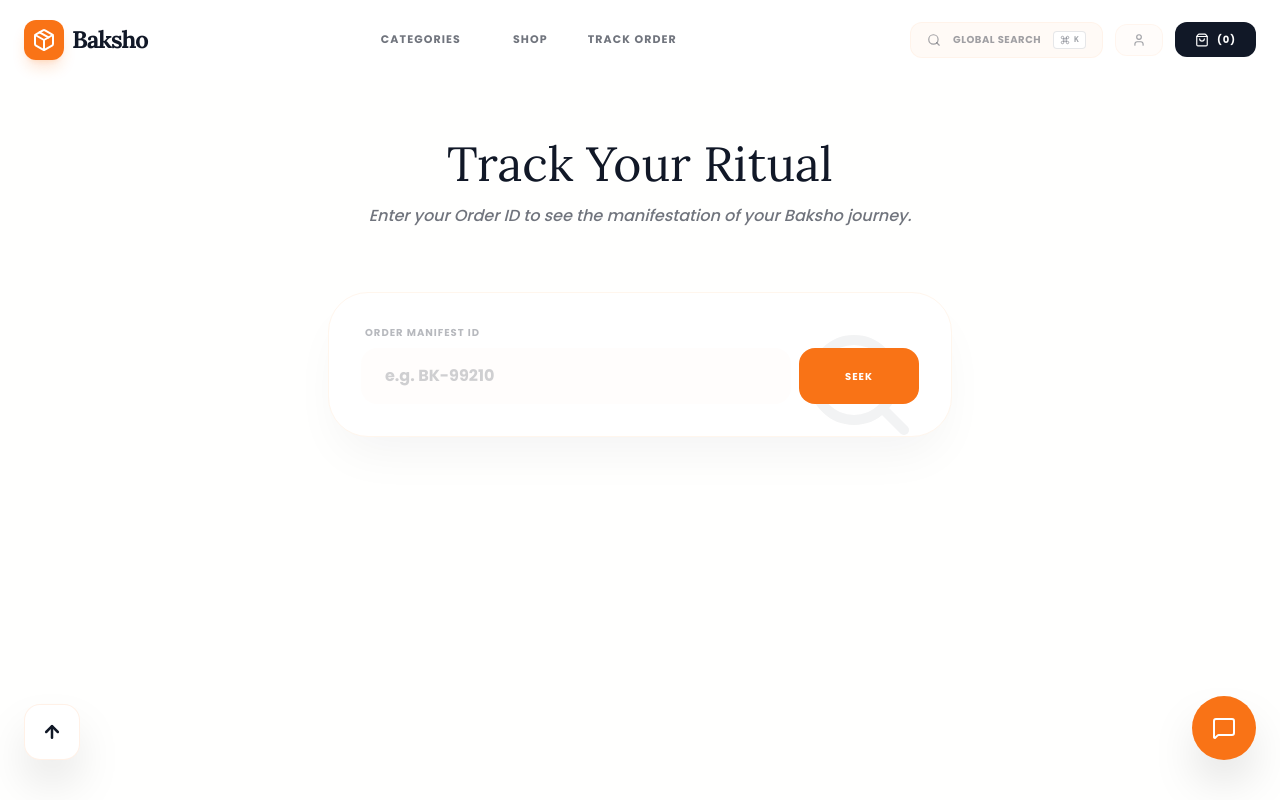
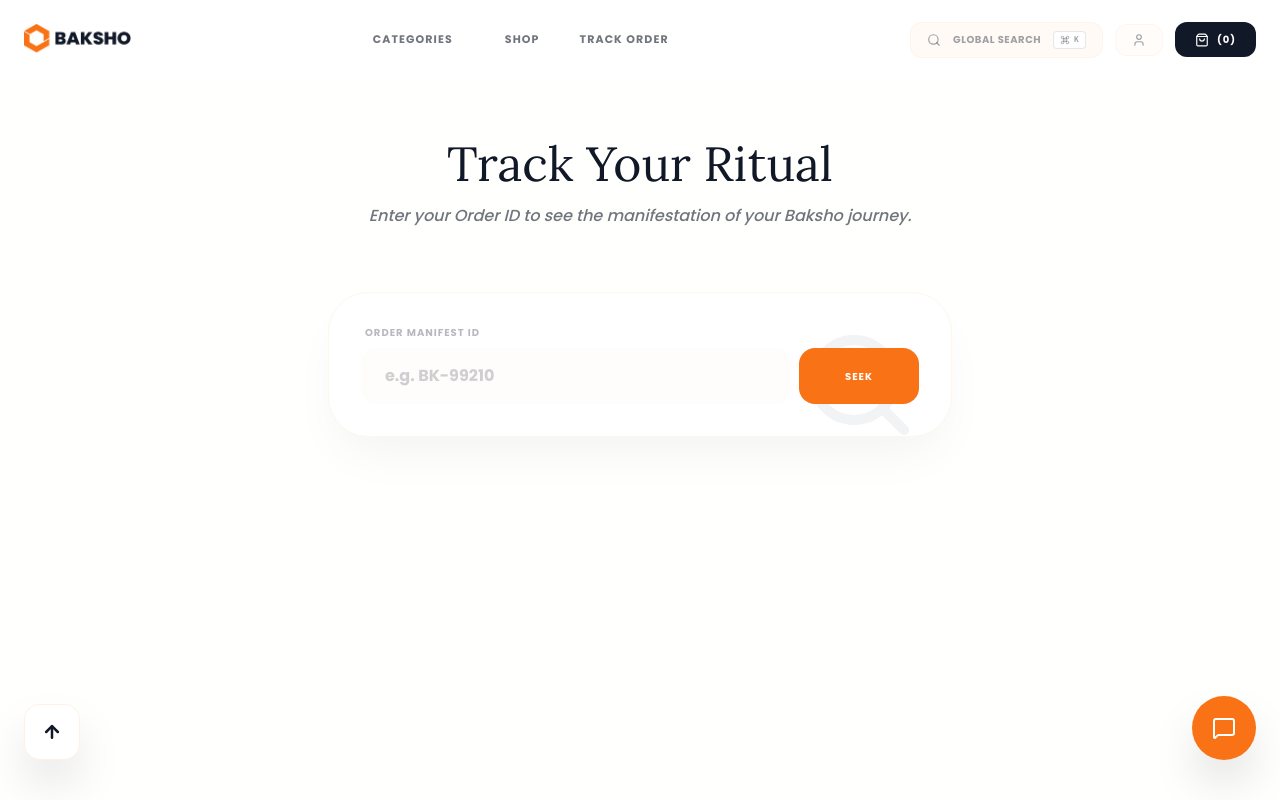
Before and after one commit to shahriarrafi/E-Commerce-Baksho, a Next.js app in the folder frontend/: page /track-order in a window 1280 px wide. Shown: the top 800 px of the page. Built offline with nearby package versions, Linux system fonts and the light colour scheme.

Commit message:
logo added

```diff
--- a/frontend/src/components/animations/UnboxingTransition.tsx
+++ b/frontend/src/components/animations/UnboxingTransition.tsx
@@ -2,7 +2,7 @@
 
 import { motion, AnimatePresence } from "framer-motion";
 import { useEffect, useState } from "react";
-import { Package } from "lucide-react";
+import Image from "next/image";
 
 export default function UnboxingTransition({ children }: { children: React.ReactNode }) {
   const [mounted, setMounted] = useState(false);
@@ -24,7 +24,13 @@ export default function UnboxingTransition({ children }: { children: React.React
       <div className="fixed inset-0 bg-brand-navy z-[10000] flex items-center justify-center">
          <div className="flex flex-col items-center gap-4">
             <div className="w-20 h-20 md:w-24 md:h-24 bg-brand-orange rounded-3xl flex items-center justify-center shadow-2xl">
-              <Package className="text-white" size={40} />
+              <Image
+                src="/logo.webp"
+                alt="Baksho Logo"
+                width={64}
+                height={64}
+                className="w-12 h-auto md:w-16 filter brightness-0 invert"
+              />
             </div>
          </div>
       </div>
@@ -67,7 +73,13 @@ export default function UnboxingTransition({ children }: { children: React.React
               className="flex flex-col items-center gap-4 mb-[-60px] z-[110]"
             >
               <div className="w-24 h-24 bg-brand-orange rounded-3xl flex items-center justify-center shadow-2xl shadow-brand-orange/40">
-                <Package className="text-white" size={48} />
+                <Image
+                  src="/logo.webp"
+                  alt="Baksho Logo"
+                  width={64}
+                  height={64}
+                  className="w-16 h-auto filter brightness-0 invert"
+                />
               </div>
             </motion.div>
           </motion.div>
--- a/frontend/src/components/layout/Footer.tsx
+++ b/frontend/src/components/layout/Footer.tsx
@@ -1,14 +1,19 @@
-import { Package } from "lucide-react";
 import Link from "next/link";
+import Image from "next/image";
 
 export default function Footer() {
   return (
     <footer className="hidden lg:block py-24 bg-brand-navy text-white px-6">
       <div className="container mx-auto grid md:grid-cols-4 gap-16">
         <div className="col-span-1 md:col-span-1">
-          <div className="flex items-center gap-2 mb-6">
-            <Package className="text-brand-orange" size={32} />
-            <span className="text-3xl font-bold font-serif">Baksho</span>
+          <div className="mb-6">
+            <Image
+              src="/logo.webp"
+              alt="Baksho Logo"
+              width={120}
+              height={36}
+              className="h-10 w-auto object-contain filter brightness-0 invert"
+            />
           </div>
           <p className="text-white/40 text-sm leading-relaxed max-w-sm">
             Redefining the shopping experience through premium aesthetics and meticulous hexagonal unboxing.
--- a/frontend/src/components/layout/Header.tsx
+++ b/frontend/src/components/layout/Header.tsx
@@ -7,6 +7,7 @@ import { motion, AnimatePresence } from "framer-motion";
 import { useRouter } from "next/navigation";
 import { CATEGORIES } from "@/lib/constants";
 import SearchOverlay from "./SearchOverlay";
+import Image from "next/image";
 import { useCartStore } from "@/store/useCartStore";
 import { useAuthStore } from "@/store/useAuthStore";
 import { useUIStore } from "@/store/useUIStore";
@@ -46,17 +47,21 @@ export default function Header() {
     <>
       <header
         className={`sticky top-0 z-[60] w-full transition-all duration-300 hidden lg:block ${isScrolled
-            ? "h-16 bg-white/90 backdrop-blur-xl border-b border-brand-cream shadow-sm"
-            : "h-20 bg-white/0 border-b border-transparent"
+          ? "h-16 bg-white/90 backdrop-blur-xl border-b border-brand-cream shadow-sm"
+          : "h-20 bg-white/0 border-b border-transparent"
           }`}
       >
         <div className="container mx-auto flex h-full items-center justify-between px-6">
           {/* Logo */}
-          <Link href="/" className="flex items-center gap-2 group">
-            <div className="w-10 h-10 bg-brand-orange rounded-xl flex items-center justify-center transform group-hover:rotate-12 transition-all duration-500 shadow-lg shadow-brand-orange/20">
-              <Package className="text-white transform group-hover:-rotate-12 transition-all duration-500" size={24} />
-            </div>
-            <span className="text-2xl font-bold tracking-tighter text-brand-navy font-serif">Baksho</span>
+          <Link href="/" className="flex items-center group">
+            <Image
+              src="/logo.webp"
+              alt="Baksho Logo"
+              width={110}
+              height={32}
+              priority
+              className="h-8 w-auto object-contain transition-transform duration-500 group-hover:scale-105"
+            />
           </Link>
 
           {/* Desktop Nav - High Density */}
--- a/frontend/src/components/layout/MobileHeader.tsx
+++ b/frontend/src/components/layout/MobileHeader.tsx
@@ -8,6 +8,7 @@ import { useUIStore } from "@/store/useUIStore";
 import { useState, useEffect, useRef } from "react";
 import { triggerHaptic } from "@/lib/utils";
 import { useScrollDirection } from "@/hooks/useScrollDirection";
+import Image from "next/image";
 
 export default function MobileHeader() {
   const pathname = usePathname();
@@ -40,15 +41,17 @@ export default function MobileHeader() {
 
           <Link
             href="/"
-            className="flex items-center gap-2"
+            className="flex items-center"
             onClick={() => triggerHaptic()}
           >
-            <div className="w-7 h-7 bg-brand-orange rounded-lg flex items-center justify-center">
-              <Package className="text-white" size={16} />
-            </div>
-            <span className="text-lg font-serif font-black tracking-tighter text-brand-navy uppercase">
-              Baksho
-            </span>
+            <Image
+              src="/logo.webp"
+              alt="Baksho Logo"
+              width={90}
+              height={28}
+              priority
+              className="h-7 w-auto object-contain"
+            />
           </Link>
 
           {/* Logistics & Contact Shortcut Group */}
--- a/frontend/src/components/layout/MobileMenu.tsx
+++ b/frontend/src/components/layout/MobileMenu.tsx
@@ -7,6 +7,7 @@ import { CATEGORIES, Category } from "@/lib/constants";
 import { useUIStore } from "@/store/useUIStore";
 import { useRouter, useParams } from "next/navigation";
 import { useState } from "react";
+import Image from "next/image";
 
 export default function MobileMenu() {
   const { isMobileMenuOpen, closeMobileMenu } = useUIStore();
@@ -46,11 +47,14 @@ export default function MobileMenu() {
           >
             {/* Header */}
             <div className="flex items-center justify-between p-6 border-b border-brand-cream bg-white/50 backdrop-blur-xl">
-              <Link href="/" onClick={closeMobileMenu} className="flex items-center gap-2">
-                <div className="w-8 h-8 bg-brand-orange rounded-lg flex items-center justify-center">
-                  <Package className="text-white" size={18} />
-                </div>
-                <span className="text-xl font-bold font-serif text-brand-navy uppercase tracking-tighter">Baksho</span>
+              <Link href="/" onClick={closeMobileMenu} className="flex items-center">
+                <Image
+                  src="/logo.webp"
+                  alt="Baksho Logo"
+                  width={100}
+                  height={30}
+                  className="h-8 w-auto object-contain"
+                />
               </Link>
               <button onClick={closeMobileMenu} className="p-2 text-brand-navy/40 hover:text-brand-orange transition-colors">
                 <X size={24} />
```
Also changed, not shown: frontend/public/Logo.webp (added), 1 other file (tests, documents, lock files or other folders).
